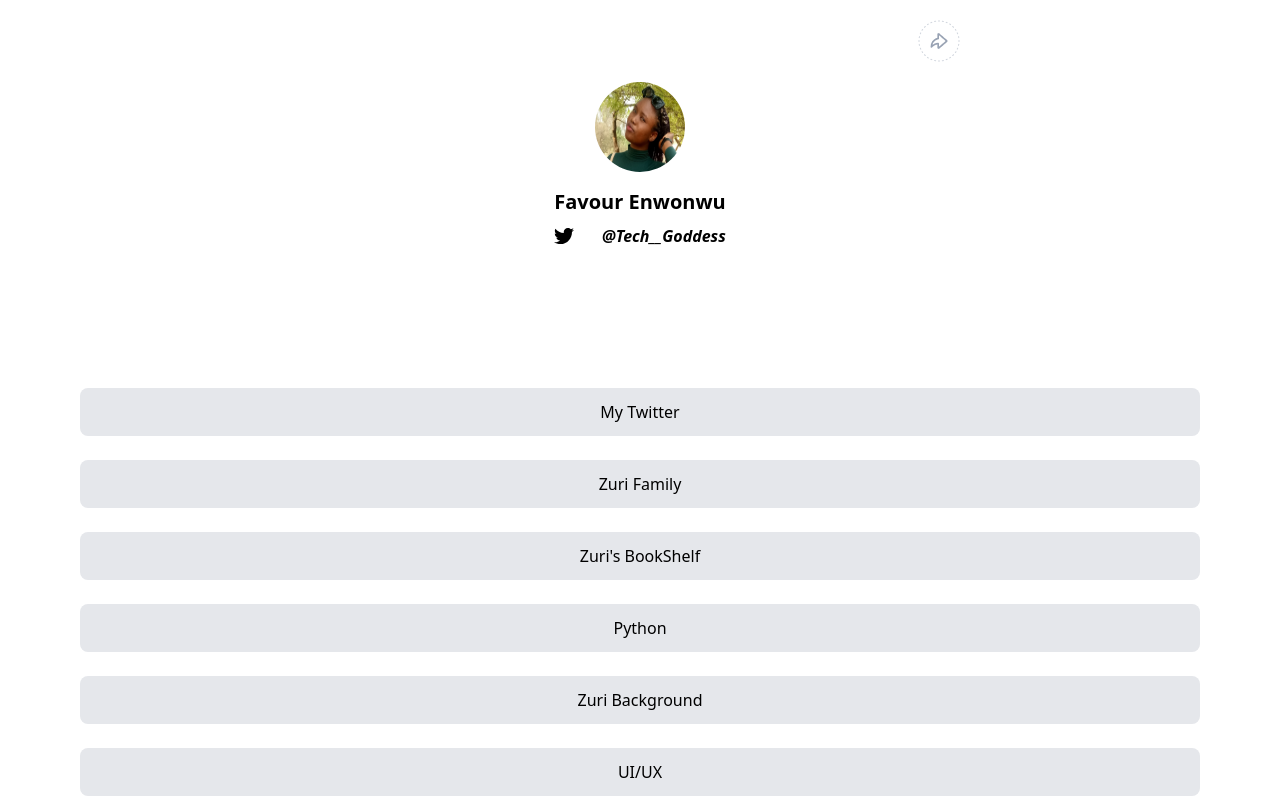
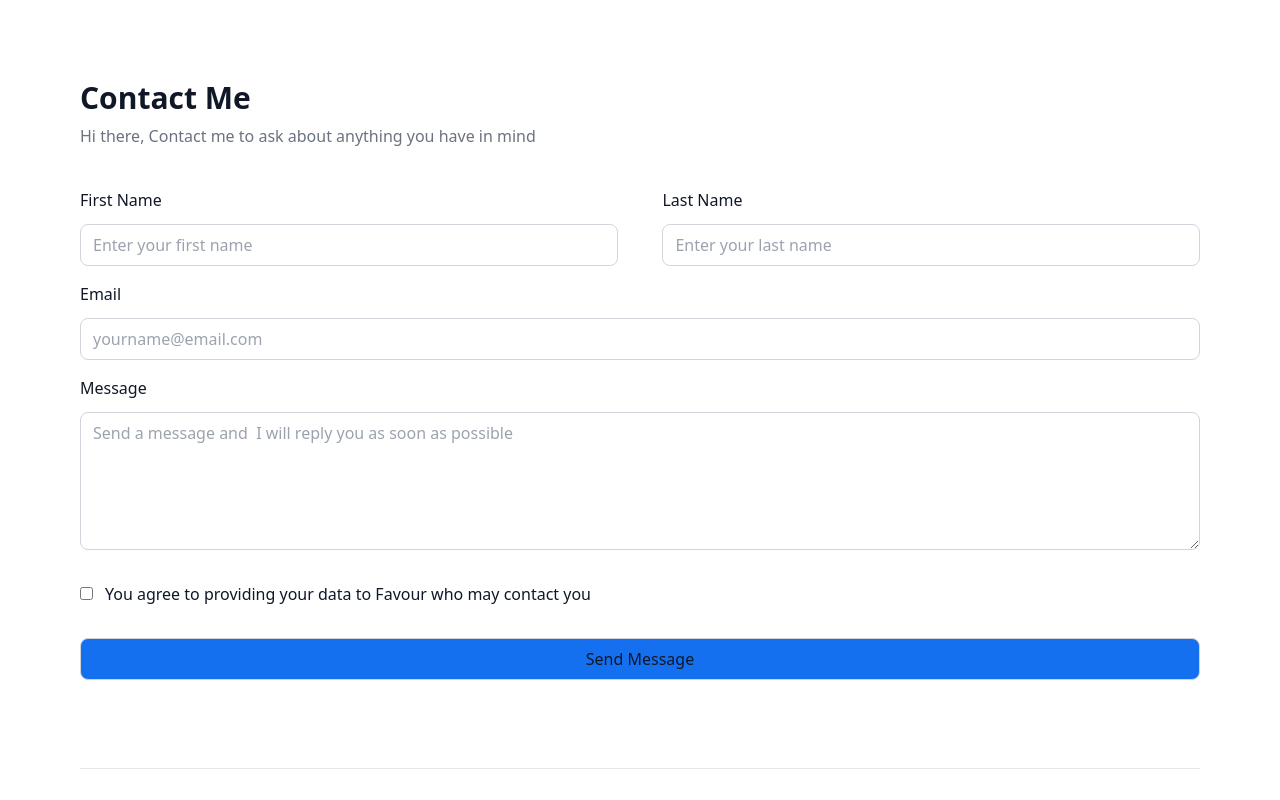
Before and after one commit to TheTechGoddess/HNGlinktree, a React (Create React App) app: page /contact in a window 1280 px wide. Shown: the top 800 px of the page. Built offline with nearby package versions, Linux system fonts and the light colour scheme.

Commit message:
added contact page

```diff
--- a/package.json
+++ b/package.json
@@ -10,6 +10,7 @@
     "react": "^18.2.0",
     "react-dom": "^18.2.0",
     "react-icons": "^4.6.0",
+    "react-router-dom": "^6.4.3",
     "react-scripts": "5.0.1",
     "react-web-share": "^2.0.2",
     "web-vitals": "^2.1.4"
--- a/src/App.js
+++ b/src/App.js
@@ -1,14 +1,27 @@
+import {BrowserRouter as Router, Route, Routes } from 'react-router-dom';
 import Footer from "./components/Footer";
 import Linktree from "./components/Linktree";
 import Profile from "./components/Profile";
+import Contact from "./components/Contact";
 
 function App() {
   return (
-    <div>
-          <Profile />
-          <Linktree />
+    <Router>
+         <Routes>
+
+            <Route path="/" element={
+              <>
+              <Profile />
+              <Linktree />
+              </>
+            }/>
+
+            <Route path="/contact" element={<Contact />}/>
+
+          </Routes>
           <Footer />
-    </div>
+    </Router>
+
   );
 }
 
--- /dev/null
+++ b/src/components/Contact.jsx
@@ -0,0 +1,46 @@
+import React from 'react'
+
+const Contact = () => {
+  return (
+    <div className='flex flex-col w-full h-screen text-[#101828] mt-20 px-4 md:px-20 sm:px-10 mb-36'>
+      <div className='flex flex-col'>
+        <h1 className='text-3xl font-bold'>Contact Me</h1>
+        <p className='text-gray-500 mt-2'>Hi there, Contact me to ask about anything you have in mind</p>
+      </div>
+
+      <div className='mt-10'>
+        <form action="" className='flex flex-col'>
+
+          <div className='md:flex w-full md:justify-between'>
+            <div className='md:w-[48%]'>
+              <label htmlFor="">First Name</label>
+              <input type="text" name="" id="first_name" placeholder='Enter your first name' className='w-full block py-2 px-3 border border-gray-300 border-1 bg-white rounded-lg mb-4 mt-3' />
+            </div>
+            <div className='md:w-[48%]'>
+              <label htmlFor="" > Last Name</label>
+              <input type="text" name="" id="last_name" placeholder='Enter your last name' className='w-full block py-2 px-3 border border-gray-300 border-1 bg-white rounded-lg mb-4 mt-3'  />
+            </div>
+
+          </div>
+
+          <label htmlFor="" className='mb-3'>Email </label>
+          <input type="email" name="" id="email" placeholder='yourname@email.com' className='w-full block py-2 px-3 border border-gray-300 border-1 bg-white rounded-lg mb-4'  />
+          <label htmlFor="" className='mb-3'>Message </label>
+          <textarea name="" id="message" cols="5" rows="5" placeholder='Send a message and  I will reply you as soon as possible' className='w-full block py-2 px-3 border border-gray-300 border-1 bg-white rounded-lg mb-8' ></textarea>
+          <label htmlFor="" className='mb-8'>
+           <input type="checkbox" name="" id="" className='mr-3'/>
+            You agree to providing your data to Favour who may contact you
+
+          </label>
+          <button type="submit" id='btn__submit' className='w-full block py-2 px-3 border border-gray-300 border-1 bg-[#1570EF] rounded-lg mb-6'>Send Message</button>
+
+        </form>
+
+      </div>
+      <hr className='w-full border-gray-200 border-3 mt-16' />
+
+    </div>
+  )
+}
+
+export default Contact
--- a/src/components/Footer.jsx
+++ b/src/components/Footer.jsx
@@ -4,7 +4,8 @@ import I4G from '../assets/I4G.jpg'
 
 const Footer = () => {
   return (
-    <div className='sm:flex w-full justify-start sm:justify-between text-[black] px-4 md:px-20 sm:px-10' style={{marginTop: '-40px'}}>
+
+    <div className='sm:flex w-full justify-start sm:justify-between text-[black] px-4 md:px-20 sm:px-10 '>
       <div className='flex justify-start mb-3'>
         <h2 className='text-lg font-bold pr-1'>Zuri</h2>
         <p className='mt-3'><img src={vector} alt="" /></p>
--- a/src/components/Linktree.jsx
+++ b/src/components/Linktree.jsx
@@ -1,6 +1,7 @@
 import React from 'react'
 import slack from '../assets/slack.png'
 import github from '../assets/github.png'
+import { Link } from 'react-router-dom'
 
 const linktree = () => {
   return (
@@ -12,6 +13,7 @@ const linktree = () => {
             <a className='py-3 bg-gray-200 rounded-lg my-3 text-center hover:bg-gray-300' href="https://books.zuri.team/" id='book_python target="_blank" rel="noopener noreferrer"'>Python</a>
             <a className='py-3 bg-gray-200 rounded-lg my-3 text-center hover:bg-gray-300' href="https://background.zuri.team" id='pitch' target="_blank" rel="noopener noreferrer">Zuri Background</a>
             <a className='py-3 bg-gray-200 rounded-lg my-3 text-center hover:bg-gray-300' href="https://books.zuri.team/design-rules" id='book__design' target="_blank" rel="noopener noreferrer"> UI/UX </a>
+            <a className='py-3 bg-gray-200 rounded-lg my-3 text-center hover:bg-gray-300' href="/contact" id='contact' target="_blank" rel="noopener noreferrer"> <Link to="/Contact">Contact Me</Link> </a>
         </div>
         <div className='flex justify-between py-10'>
           <a href="https://hng9.slack.com/"><img src={slack} alt="slack" className='px-6' /></a>
--- a/src/components/Profile.jsx
+++ b/src/components/Profile.jsx
@@ -3,7 +3,7 @@ import { FaTwitter } from 'react-icons/fa'
 import camera from '../assets/camera.png'
 import mshare from '../assets/msharebutton.png'
 import dshare from '../assets/dsharebutton.png'
-
+import { Link } from 'react-router-dom'
 const Profile = () => {
   return (
 
```
Also changed, not shown: 1 other file (tests, documents, lock files or other folders).
